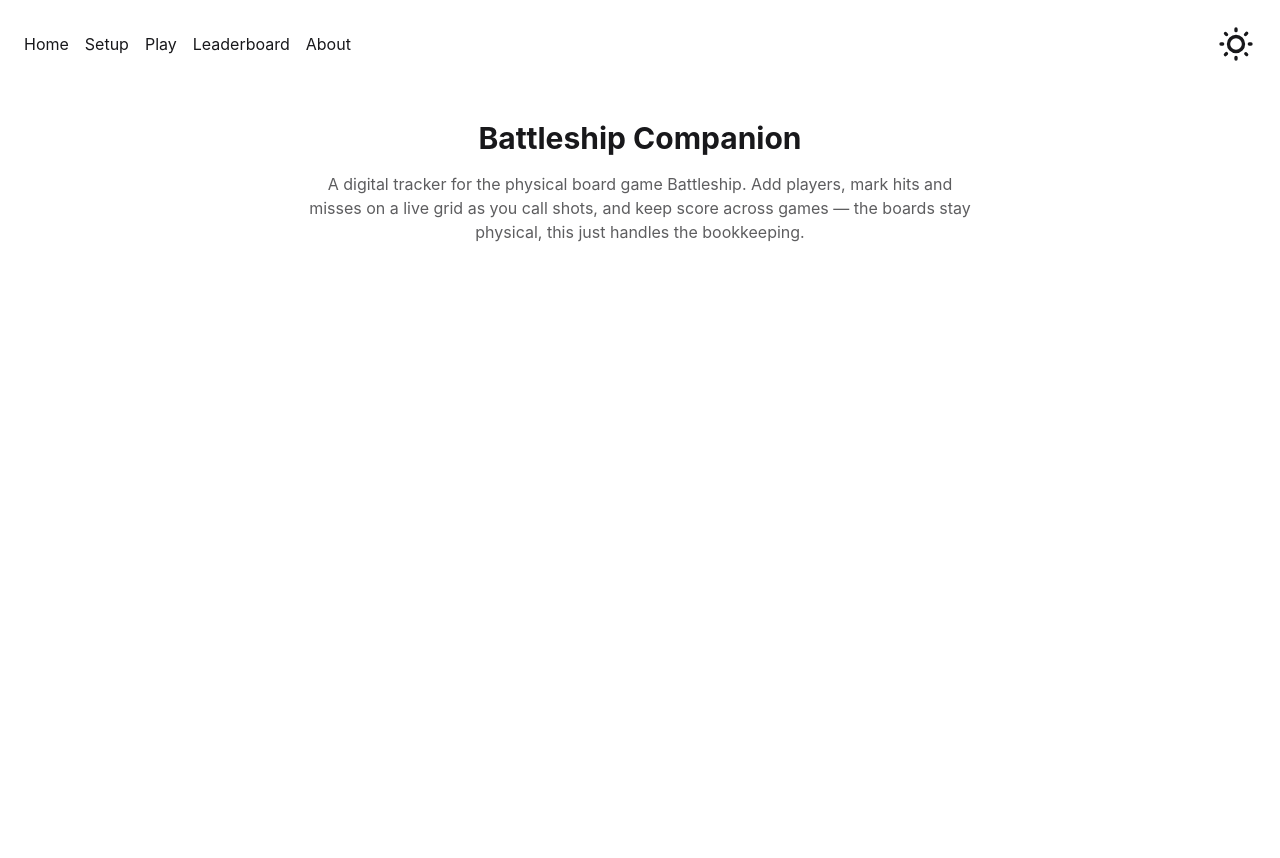
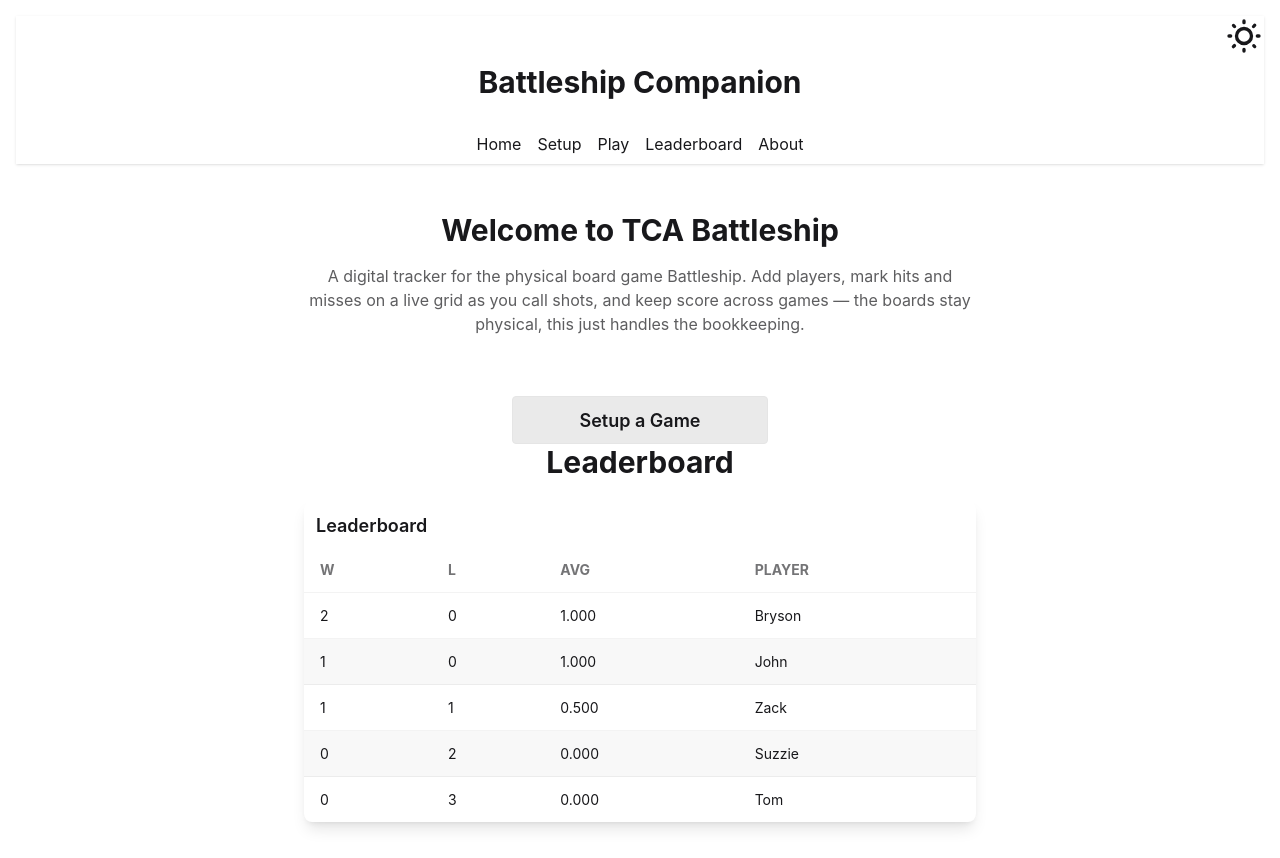
Before and after one commit to 2026-fall-applied-react/tca-battleship, a React (Vite) app: page /#/ in a window 1280 px wide. Before the commit the page ends 800 px from the top, so only its background shows below. Built offline with nearby package versions, Linux system fonts and the light colour scheme.

Commit message:
Navigation, routes are chaotic though.

```diff
--- a/src/App.tsx
+++ b/src/App.tsx
@@ -9,16 +9,16 @@ import { Home } from './pages/Home.tsx'
 import { About } from './pages/About.tsx'
 import { Play } from './pages/Play.tsx'
 import { Setup } from './pages/Setup.tsx'
-import { Leaderboard } from './pages/Leaderboard.tsx'
-import type { Player } from './types.ts'
+import { PlayerDetail } from './pages/PlayerDetails.tsx'
+import { LeaderboardProp } from './pages/Leaderboard.tsx'
+import { APP_TITLE, type GameResult, type Player } from "./types";
 import { loadPlayers, savePlayers } from './storage.ts'
 import { Layout } from './components/Layout.tsx'
-import type { GameResult } from './pages/GameResults.ts'
 import { getLeaderboard } from './pages/GameResults.ts'
 
-const THEME_STORAGE_KEY = 'tca-battleship:theme'
+  const THEME_STORAGE_KEY = 'tca-battleship:theme'
 
-      const dummyGameResults: GameResult[] = [
+  const dummyGameResults: GameResult[] = [
         {
             winner: "Bryson",
             players: [
@@ -53,8 +53,10 @@ const THEME_STORAGE_KEY = 'tca-battleship:theme'
 
 
 const App = () => {
+
   const [theme, setTheme] = useState<'light' | 'dark'>('light')
   const [players, setPlayers] = useState<Player[]>([])
+  const [title, setTitle] = useState(APP_TITLE);
 
   useEffect(() => {
     const saved = localStorage.getItem(THEME_STORAGE_KEY)
@@ -96,25 +98,21 @@ const App = () => {
       //console.log(addPlayer);
 
 
-      const [gameResults, setGameResults] = useState<GameResult[]>(dummyGameResults);
+      const [gameResults] = useState<GameResult[]>(dummyGameResults);
 
   return (
     <div className="p-4" data-theme={theme}>
+
       <HashRouter>
         <Routes>
-          <Route element={<Layout theme={theme} onToggleTheme={toggleTheme} players={players} onAddPlayer={addPlayer} />
-              }>
-            <Route path="/" element={<Home
-            leaderboard={
-              getLeaderboard(gameResults)
-            }
-            />
-            }
-            />
+          <Route element={<Layout title={title} theme={theme} onToggleTheme={toggleTheme} players={players} onAddPlayer={addPlayer} />}>
+            <Route path="/" element={<Home />} />
             <Route path="/about" element={<About />} />
-            <Route path="/leaderboard" element={<Leaderboard />} />
+            <Route path="/leaderboard" element={<LeaderboardProp leaderboard={getLeaderboard(gameResults)} setTitle={setTitle} />} />
             <Route path="/play" element={<Play />} />
             <Route path="/setup" element={<Setup />} />
+            <Route path="/player/:id" element={<PlayerDetail />} />
+
           </Route>
         </Routes>
       </HashRouter>
--- a/src/components/Layout.tsx
+++ b/src/components/Layout.tsx
@@ -3,16 +3,17 @@ import { NavBar } from './NavBar.tsx';
 import type { Player } from '../types.ts';
 
 interface LayoutProps {
+    title: string;
     theme: 'light' | 'dark';
     onToggleTheme: () => void;
     players: Player[];
     onAddPlayer: (name: string) => void;
 }
 
-export const Layout = ({ theme, onToggleTheme, players, onAddPlayer }: LayoutProps) => {
+export const Layout = ({ title, theme, onToggleTheme, players, onAddPlayer }: LayoutProps) => {
     return (
         <>
-            <NavBar theme={theme} onToggleTheme={onToggleTheme} />
+            <NavBar title={title} theme={theme} onToggleTheme={onToggleTheme} />
             <Outlet context={{ players, onAddPlayer }} />
         </>
     );
--- a/src/components/NavBar.tsx
+++ b/src/components/NavBar.tsx
@@ -2,20 +2,14 @@ import { Link } from 'react-router';
 import '../App.css';
 
 interface NavBarProps {
+  title: string;
   theme: 'light' | 'dark';
   onToggleTheme: () => void;
 }
 
-export const NavBar = ({ theme, onToggleTheme }: NavBarProps) => (
-  <div className="flex justify-between items-center p-2">
-    <nav className="flex gap-4">
-      <Link to="/">Home</Link>
-      <Link to="/setup">Setup</Link>
-      <Link to="/play">Play</Link>
-      <Link to="/Leaderboard">Leaderboard</Link>
-      <Link to="/about">About</Link>
-    </nav>
-  <div className="flex justify-end">
+export const NavBar = ({ title, theme, onToggleTheme }: NavBarProps) => (
+  <div className="bg-base-100 shadow-sm flex flex-col">
+    <div className="flex justify-end">
     <label className="swap swap-rotate">
   <input
     type="checkbox"
@@ -43,5 +37,18 @@ export const NavBar = ({ theme, onToggleTheme }: NavBarProps) => (
   </svg>
 </label>
   </div>
+
+    <div className="navbar justify-center p-2">
+      <p className="text-3xl font-bold mb-4">{title}</p>
+    </div>
+    <div className="flex justify-center items-center p-2">
+    <nav className="flex gap-4">
+      <Link to="/">Home</Link>
+      <Link to="/setup">Setup</Link>
+      <Link to="/play">Play</Link>
+      <Link to="/leaderboard">Leaderboard</Link>
+      <Link to="/about">About</Link>
+    </nav>
+    </div>
   </div>
 );
--- a/src/pages/GameResults.ts
+++ b/src/pages/GameResults.ts
@@ -1,22 +1,10 @@
+
+import type { LeaderboardEntry, GameResult } from "../types";
+
+
 //types
 
-    export type GameResult = {
-        winner: string;
-        players: string[];
 
-        // If only four players max...
-        // playerOne: string;
-        // playerTwo: string;
-        // playerThree: string;
-        // plaeryFour: string;
-    };
-
-    export type LeaderboardEntry = {
-        wins: number;
-        losses: number;
-        avg: number; // we'll need to make a string for rounding and display...
-        player: string;
-    };
 
 
 
@@ -48,19 +36,12 @@ export const getLeaderboard = (
                         // they maintained that avg for more games so higher ranked
                         : (b.wins + b.losses) - (a.wins + a.losses)
             )
-        )
-    ;
-
-
-
-
-
-
+        );
 
 
 //Helper funcs
 
-    const getLeaderboarEntry = (
+    export const getLeaderboarEntry = (
         games: GameResult[],
         player: string,
     ): LeaderboardEntry => {
@@ -86,7 +67,7 @@ export const getLeaderboard = (
     };
 
 
-    const getPreviousPlayers = (
+    export const getPreviousPlayers = (
         games: GameResult[],
     ): string[] => games
 
--- a/src/pages/Home.tsx
+++ b/src/pages/Home.tsx
@@ -1,13 +1,54 @@
+
+import { LeaderboardProp } from './Leaderboard.tsx'
+
+import { getLeaderboard } from './GameResults.ts'
+import type { GameResult } from '../types.ts';
+
+
+  const dummyGameResults: GameResult[] = [
+        {
+            winner: "Bryson",
+            players: [
+                "Zack",
+                "Bryson",
+                "Tom",
+            ],
+        },
+        {
+            winner: "Bryson",
+            players: [
+                "Bryson",
+                "Tom",
+                "Suzzie",
+            ],
+        },
+        {
+            winner: "Zack",
+            players: [
+                "Zack",
+                "Suzzie",
+            ]
+        },
+        {
+            winner: "John",
+            players: [
+                "John",
+                "Tom",
+            ],
+        },
+    ];
+
 export const Home = () => {
     return (
         <div className="max-w-2xl mx-auto text-center mt-12">
-            <h1 className="text-3xl font-bold mb-4">Battleship Companion</h1>
+            <h1 className="text-3xl font-bold mb-4">Welcome to TCA Battleship</h1>
             <p className="text-base-content/70">
                 A digital tracker for the physical board game Battleship. Add
                 players, mark hits and misses on a live grid as you call shots,
                 and keep score across games — the boards stay physical, this
                 just handles the bookkeeping.
             </p>
+            <LeaderboardProp leaderboard={getLeaderboard(dummyGameResults)} setTitle={() => {}} />
         </div>
     );
-};
+}
--- a/src/pages/Leaderboard.tsx
+++ b/src/pages/Leaderboard.tsx
@@ -1,21 +1,71 @@
 import { useNavigate } from "react-router";
+import { APP_TITLE, type LeaderboardEntry } from "../types";
+import { useEffect } from "react";
 
-type leaderboard = {
+type LeaderboardProps = {
     leaderboard: LeaderboardEntry[];
+    setTitle: (title: string) => void;
 }
 
-export const Leaderboard: React.FC<leaderboard> = () => {
-    console.log(LeaderboardEntry)
+export const LeaderboardProp = ({ leaderboard, setTitle }: LeaderboardProps) => {
+    useEffect(
+        () => setTitle(APP_TITLE),
+        []
+    )
     const nav = useNavigate();
     return (
         <div>
-            <h1>Leaderboard</h1>
-            <button
-                className="bg-blue-500 hover:bg-blue-700 text-white font-bold py-2 px-4 rounded"
-                onClick={() => nav('/')}
+
+            <div className="max-w-2xl mx-auto text-center mt-12">
+             <button
+                className="btn btn-soft btn-lg mt-3 w-full lg:w-64"
+                onClick={
+                    () => nav('/setup')
+                }
             >
-                Go Home
+                Setup a Game
             </button>
+            <h1 className="text-3xl font-bold mb-4">Leaderboard</h1>
+
+
+            <div>
+
+            <div className="card w-full bg-base-100 card-md shadow-lg my-5">
+                <div className="card-body p-0">
+                    <h2 className="card-title ml-3 mt-3">
+                        Leaderboard
+                    </h2>
+                    <div className="overflow-x-auto">
+                        <table className="table table-zebra">
+                            <thead>
+                                <tr>
+                                    <th>W</th>
+                                    <th>L</th>
+                                    <th>AVG</th>
+                                    <th>PLAYER</th>
+                                </tr>
+                            </thead>
+                            <tbody>
+                                {
+                                    leaderboard.map(
+                                        x => (
+                                            <tr key={x.player}>
+                                                <td>{x.wins}</td>
+                                                <td>{x.losses}</td>
+                                                <td>{x.avg.toFixed(3)}</td>
+                                                <td>{x.player}</td>
+                                            </tr>
+                                        )
+                                    )
+                                }
+                            </tbody>
+                        </table>
+                    </div>
+                </div>
+            </div>
         </div>
+        </div>
+        </div>
+
     );
 }
--- /dev/null
+++ b/src/pages/PlayerDetails.tsx
@@ -0,0 +1,27 @@
+import { useParams, useOutletContext } from 'react-router';
+import type { AppOutletContext } from '../types';
+
+export const PlayerDetail = () => {
+    const { id } = useParams();
+    const { players } = useOutletContext<AppOutletContext>();
+
+    const player = players.find((p) => p.id === id);
+
+    if (!player) {
+        return (
+            <div className="max-w-md mx-auto mt-12 text-center">
+                <h1 className="text-2xl font-bold mb-2">Player not found</h1>
+                <p className="text-base-content/70">
+                    No player matches the id "{id}".
+                </p>
+            </div>
+        );
+    }
+
+    return (
+        <div className="max-w-md mx-auto mt-12 text-center">
+            <h1 className="text-2xl font-bold mb-2">{player.name}</h1>
+            <p className="text-base-content/70">Player id: {player.id}</p>
+        </div>
+    );
+};
--- a/src/types.ts
+++ b/src/types.ts
@@ -1,3 +1,5 @@
+export const APP_TITLE = "Battleship Companion";
+
 export interface Player {
     id: string;
     name: string;
@@ -12,3 +14,16 @@ export interface AppOutletContext {
     players: Player[];
     onAddPlayer: (name: string) => void;
 }
+
+export type LeaderboardEntry = {
+    wins: number
+    losses: number
+    avg: number
+    player: string
+}
+
+
+    export interface GameResult {
+        winner: string;
+        players: string[];
+    };
```
